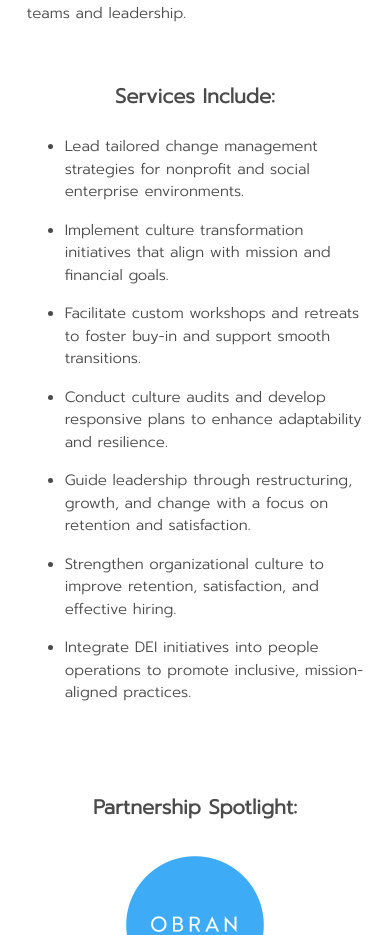
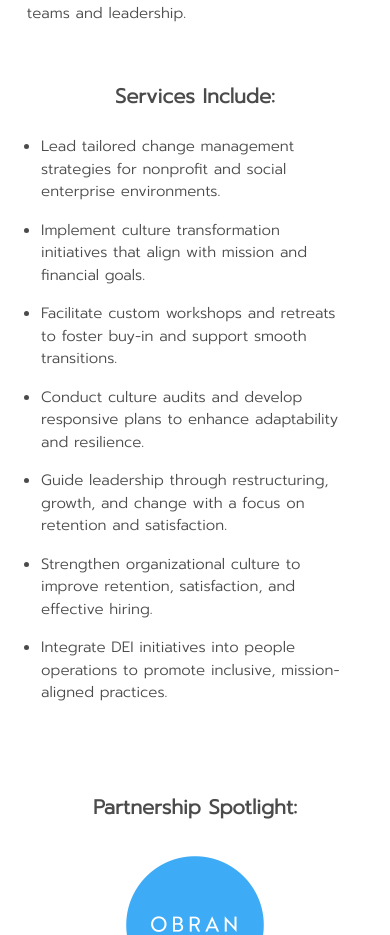
Before and after one commit to Paulsig007/Shayna-Mora-Consulting, a React (Create React App) app in the folder client/: page /change-management-and-culture-transformation in a window 390 px wide. Shown: the part 780-1715 px from the top of the page. Built offline with nearby package versions, Linux system fonts and the light colour scheme; a web font is replaced by a local one.

Commit message:
center serviceBullets element, change homepage banner text

```diff
--- a/client/src/pages/home/Home.js
+++ b/client/src/pages/home/Home.js
@@ -19,7 +19,7 @@ function Home() {
             className={styles.textContainer}
           >
             <p className={styles.heroText}>
-            Empowering mission-driven organizations to create lasting strategic impact through efficient operations and human-centered leadership
+            Empowering mission-driven organizations to achieve strategic impact at the intersection of efficient operations and people-first leadership
             </p>
           </Grid>
         </Grid>
--- a/client/src/pages/servicePages/servicePage.module.css
+++ b/client/src/pages/servicePages/servicePage.module.css
@@ -32,12 +32,18 @@
   max-width: 700px;
 }
 
-.servicePageBulletsTitle {
+.servicePageBulletsTitle{
   text-align: center;
   color: rgb(75, 75, 75);
   font-size: 1.75rem;
   font-weight: 600;
   margin-bottom: 1.5rem;
+}
+
+ul[aria-label="Services offered"] {
+  max-width: 750px;
+  margin: 0 auto;
+  text-align: left; /* This keeps your text aligned normally */
 }
 
 .servicePageBullets {
@@ -263,6 +269,10 @@
     padding: 0 1rem;
   }
 
+  ul[aria-label="Services offered"] {
+    padding: 0 1rem;
+  }
+
   .vChiefLogo,
   .coleagueLogo {
     width: 120px;
```
